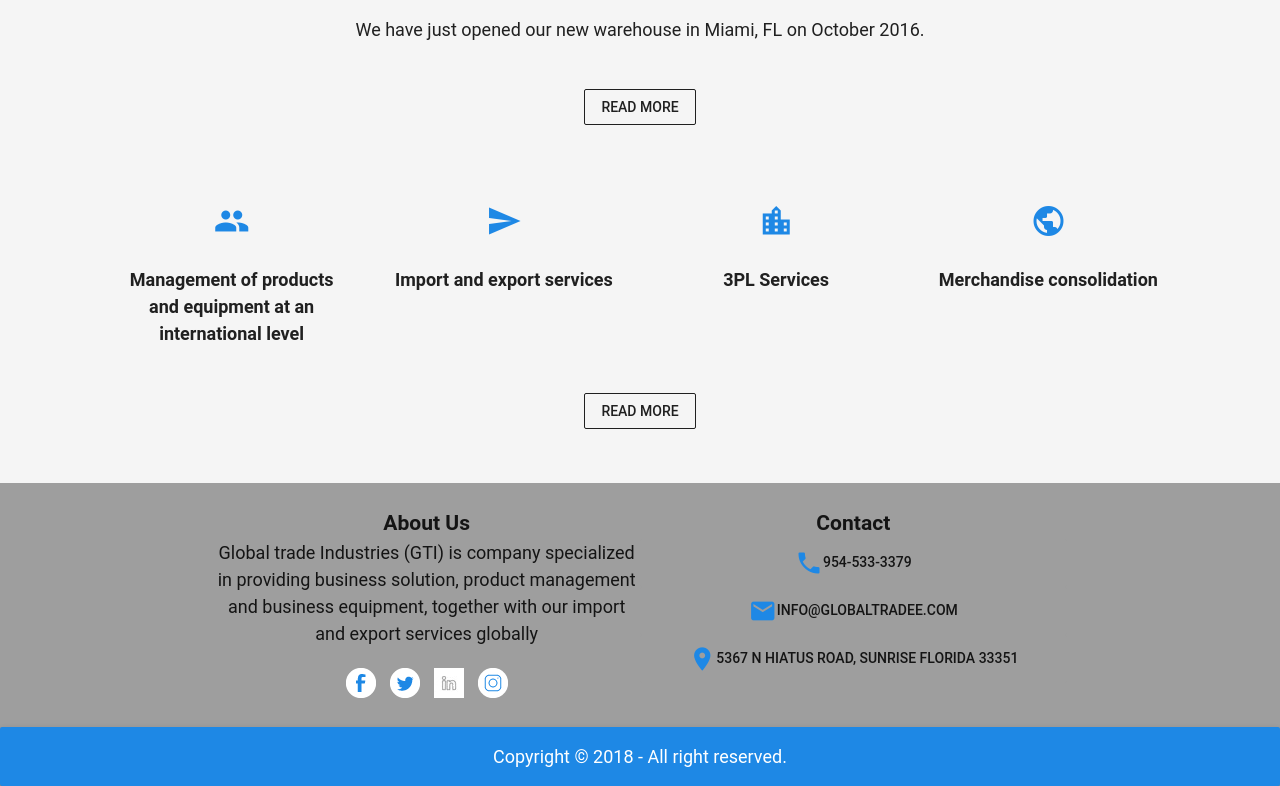
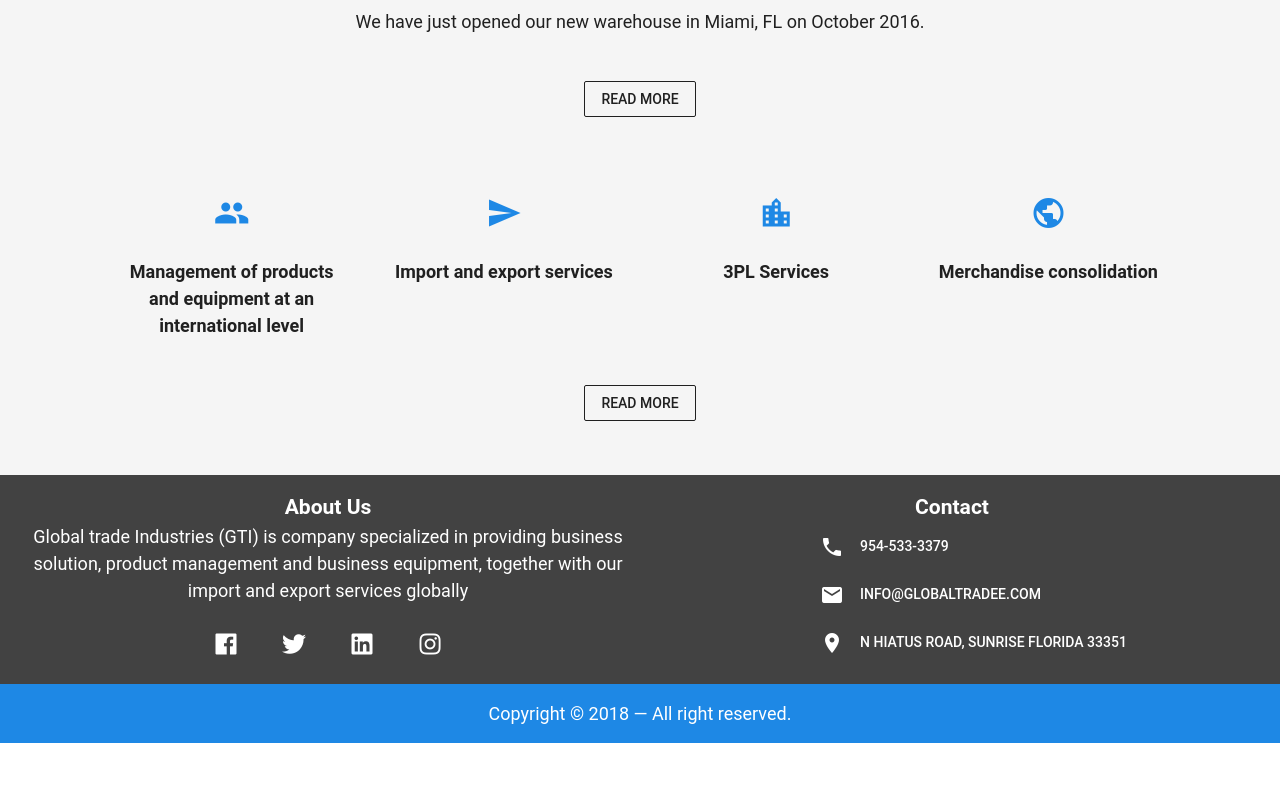
Before and after one commit to tommyxavierg2/GC, a Vue app: page / in a window 1280 px wide. Shown: the part 1284-2070 px from the top of the page. After the commit the page ends 2027 px from the top, so only its background shows below. Built offline with nearby package versions, Linux system fonts and the light colour scheme.

Commit message:
Footer and Navbar redesign and reparation

```diff
--- a/index.html
+++ b/index.html
@@ -5,6 +5,7 @@
     <meta name="viewport" content="width=device-width,initial-scale=1.0">
     <link rel="shortcut icon" type="image/png" href="./static/favicon.png">
     <title>GTI Global Trade International</title>
+    <link rel="stylesheet" href="https://use.fontawesome.com/releases/v5.2.0/css/all.css" integrity="sha384-hWVjflwFxL6sNzntih27bfxkr27PmbbK/iSvJ+a4+0owXq79v+lsFkW54bOGbiDQ" crossorigin="anonymous">
   </head>
   <body>
     <div id="app"></div>
--- a/src/App.vue
+++ b/src/App.vue
@@ -1,14 +1,14 @@
 <template>
   <div id="app">
     <v-app>
-      <v-layout align-start justify-start row wrap fill-height>
-        <v-flex xs2 sm2 md2 lg2 align-start v-for="moreInfoLine in moreInfoLines" :key="moreInfoLine.icon">
-          <v-btn flat color="blue darken-1" :href="moreInfoLine.href" target="_blank">
+      <v-toolbar dark color="blue darken-1" height="40px" class="hidden-sm-and-down">
+        <v-toolbar-items>
+          <v-btn v-for="moreInfoLine in moreInfoLines" :key="moreInfoLine.icon" flat :href="moreInfoLine.href" target="_blank">
             <v-icon left icon> {{moreInfoLine.icon}} </v-icon>
               {{moreInfoLine.text}}
           </v-btn>
-        </v-flex>
-      </v-layout>
+        </v-toolbar-items>
+      </v-toolbar>
       <v-toolbar>
         <v-toolbar-side-icon class="hidden-sm-and-up" @click.stop="drawer = !drawer"></v-toolbar-side-icon>
         <v-toolbar-title>
@@ -43,32 +43,50 @@
       <v-content>
         <router-view/>
       </v-content>
-      <v-footer height="auto" class="text-xs-center" color="grey lighten-6">
+        <v-footer
+        dark
+        height="auto"
+        >
+          <v-card
+          flat
+          tile
+          class="grey darken-3 white--text text-xs-center"
+          >
+          <v-card-text>
             <v-layout row wrap>
-          <v-flex xs12 sm4 md4 lg4 offset-md2 mt-4 mb-4>
+              <v-flex xs12 sm12 md6 lg6 xl6>
                 <h3>About Us</h3>
-            <p class="j-text">Global trade Industries (GTI) is company specialized in providing business solution, product management and business equipment, together with our import and export services globally</p>
-              <v-btn color="blue darken-1" icon small v-for="socialNetwork in socialNetworks" :key="socialNetwork.icon" :href="socialNetwork.href" target="_blank">
-                <img :src="socialNetwork.icon" alt="" class="responsive-img">
+                <p>
+                  Global trade Industries (GTI) is company specialized in providing business solution, product management and business equipment, together with our import and export services globally
+                </p>
+                <v-btn
+              v-for="socialNetwork in socialNetworks"
+              :key="socialNetwork.icon"
+              :href="socialNetwork.href"
+              target="_blank"
+              class="mx-3 white--text"
+              icon
+            >
+              <v-icon size="24px">{{ socialNetwork.icon }}</v-icon>
             </v-btn>
               </v-flex>
-          <v-flex xs12 sm4 md4 lg4 mt-4 mb-4>
+              <v-flex xs12 sm12 md6 lg6 xl6>
                 <h3>Contact</h3>
-            <v-card flat color="grey lighten-6" v-for="(moreInfoLine, index) in moreInfoLines" :key="index">
-                <v-btn :href="moreInfoLine.href" target="_blank" icon flat >
-                    <v-icon color="blue darken-1" medium icon> {{moreInfoLine.icon}} </v-icon>
+                <v-layout row wrap>
+                  <v-flex class="text-xs-left" xs12 sm12 md9 lg9 xl9 offset-md3 offset-lg3 offset-xl3 v-for="(moreInfoLine, index) in moreInfoLines" :key="index">
+                    <v-btn flat :href="moreInfoLine.href" target="_blank">
+                      <v-icon left>{{moreInfoLine.icon}}</v-icon>
                       {{moreInfoLine.text}}
                     </v-btn>
-            </v-card>
                   </v-flex>
-          <v-flex xs12 sm12 md12 lg12>
-            <v-card color="blue darken-1">
-              <v-card-text class="gc-white-text">
-                Copyright &copy; {{ new Date().getFullYear() }} - All right reserved.
+                </v-layout>
+              </v-flex>
+            </v-layout>
+          </v-card-text>
+          <v-card-text class="blue darken-1 white--text">
+            Copyright &copy; {{ new Date().getFullYear() }} — All right reserved.
           </v-card-text>
         </v-card>
-          </v-flex>
-        </v-layout>
       </v-footer>
     </v-app>
   </div>
@@ -79,6 +97,12 @@ export default {
   name: 'App',
   data () {
     return {
+      icons: [
+        'fab fa-facebook',
+        'fab fa-twitter',
+        'fab fa-linkedin',
+        'fab fa-instagram'
+      ],
       drawer: false,
       items: [
         {name: 'Home', icon: 'home', route: '/'},
@@ -89,13 +113,13 @@ export default {
       moreInfoLines: [
         { icon: 'phone', text: '954-533-3379', href: 'tel: 954-533-3379' },
         { icon: 'email', text: 'info@globaltradee.com', href: 'mailto:info@globaltradee.com' },
-        { icon: 'location_on', text: '5367 N Hiatus Road, Sunrise Florida 33351', href: "https://www.google.com/maps/place/North+Hiatus+Road,+Plantation,+FL,+EE.+UU./@26.1334538,-80.29958,17z/data=!3m1!4b1!4m5!3m4!1s0x88d9088b68bc8401:0x52d38f691bf513c2!8m2!3d26.133449!4d-80.2973913"}
+        { icon: 'location_on', text: 'N Hiatus Road, Sunrise Florida 33351', href: "https://www.google.com/maps/place/North+Hiatus+Road,+Plantation,+FL,+EE.+UU./@26.1334538,-80.29958,17z/data=!3m1!4b1!4m5!3m4!1s0x88d9088b68bc8401:0x52d38f691bf513c2!8m2!3d26.133449!4d-80.2973913"}
       ],
       socialNetworks: [
-        { title: 'facebook', icon: require('./assets/images/fb.png'), href: '' },
-        { title: 'twitter', icon: require('./assets/images/tw.png'), href: '' },
-        { title: 'linkedin', icon: require('./assets/images/ln.jpg'), href: '' },
-        { title: 'instagram', icon: require('./assets/images/ig.png'), href: '' }
+        { title: 'facebook', icon: 'fab fa-facebook', href: '' },
+        { title: 'twitter', icon: 'fab fa-twitter', href: '' },
+        { title: 'linkedin', icon: 'fab fa-linkedin', href: '' },
+        { title: 'instagram', icon: 'fab fa-instagram', href: '' }
       ]
     }
   }
```
Lines whose indentation alone changed are shown as unchanged.
